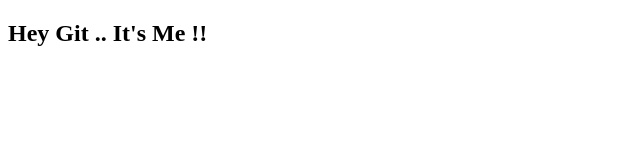
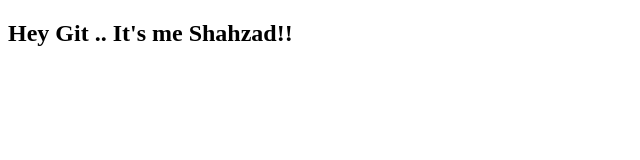
Before and after one commit to shahzadns/playGit, a plain HTML site: page index.html in a window 1280 px wide. Shown: the whole page, without its empty margins (0-640 px from the left). Drawn offline with Linux system fonts and the light colour scheme.

Commit message:
just came out from dig of git rebase and ammend - re-authored to me

```diff
--- a/index.html
+++ b/index.html
@@ -5,6 +5,6 @@
     <title>Testing</title>
 </head>
 <body>
-<h2>Hey Git .. It's Me !!</h2>
+<h2>Hey Git .. It's me Shahzad!!</h2>
 </body>
 </html>
```
